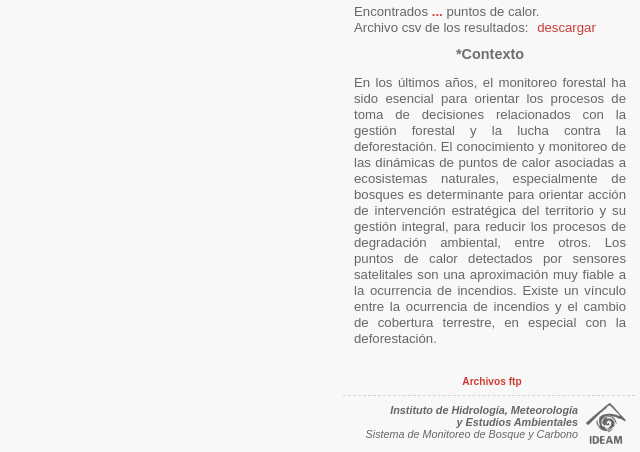
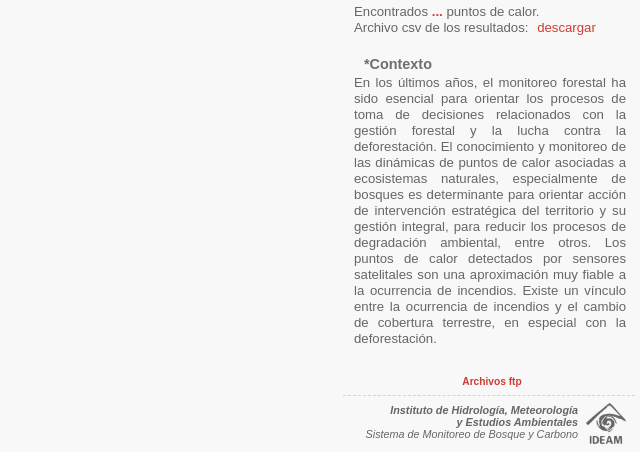
Before and after one commit to SMByC/puntosdecalor.ideam.gov.co, a Django app: template templates/home.html in a window 1280 px wide. Shown: the part 348-800 px from the top of the page, without its empty margins (640-1280 px from the left). Run offline with Django 3.2, Linux system fonts and the light colour scheme; the template is opened without the code that fills it, so the values that code supplies are empty; some libraries are stand-ins or nearby versions.

Commit message:
Fix context text spaces

```diff
--- a/templates/home.html
+++ b/templates/home.html
@@ -241,8 +241,8 @@
     </div>
 
     {# Context #}
-    <div id="lateral-content-title" >*Contexto</div>
     <div class="lateral-item">
+        <div class="lateral-item-title" >*Contexto</div>
         <div class="lateral-item-content" >En los últimos años, el monitoreo forestal ha sido esencial para orientar los procesos de toma de decisiones relacionados con la gestión forestal y la lucha contra la deforestación.
 El conocimiento y monitoreo de las dinámicas de puntos de calor asociadas a ecosistemas naturales, especialmente de bosques es determinante para orientar acción de intervención estratégica del territorio y su gestión integral, para reducir los procesos de degradación ambiental, entre otros.
 Los puntos de calor detectados por sensores satelitales son una aproximación muy fiable a la ocurrencia de incendios. Existe un vínculo entre la ocurrencia de incendios y el cambio de cobertura terrestre, en especial con la deforestación.
```
